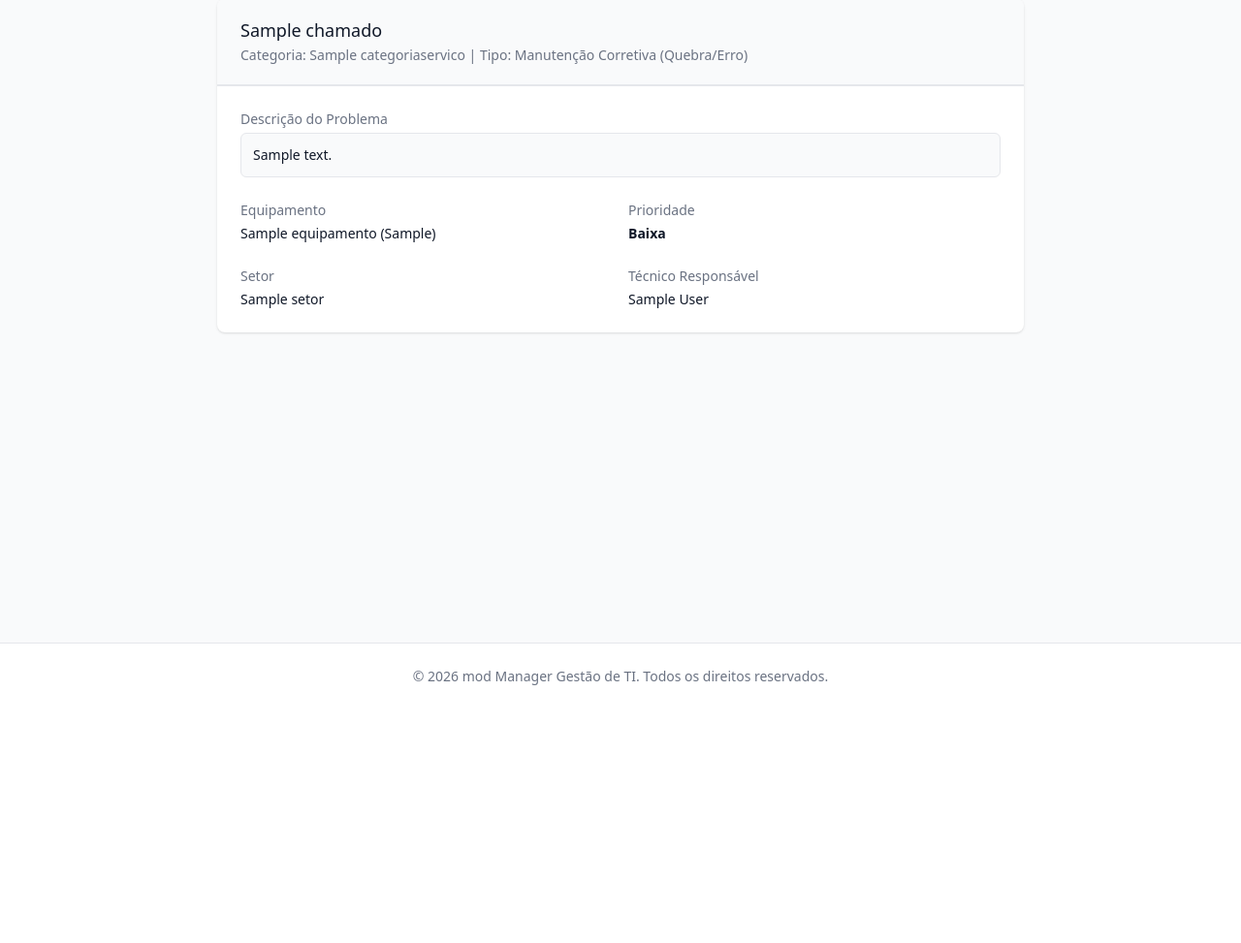
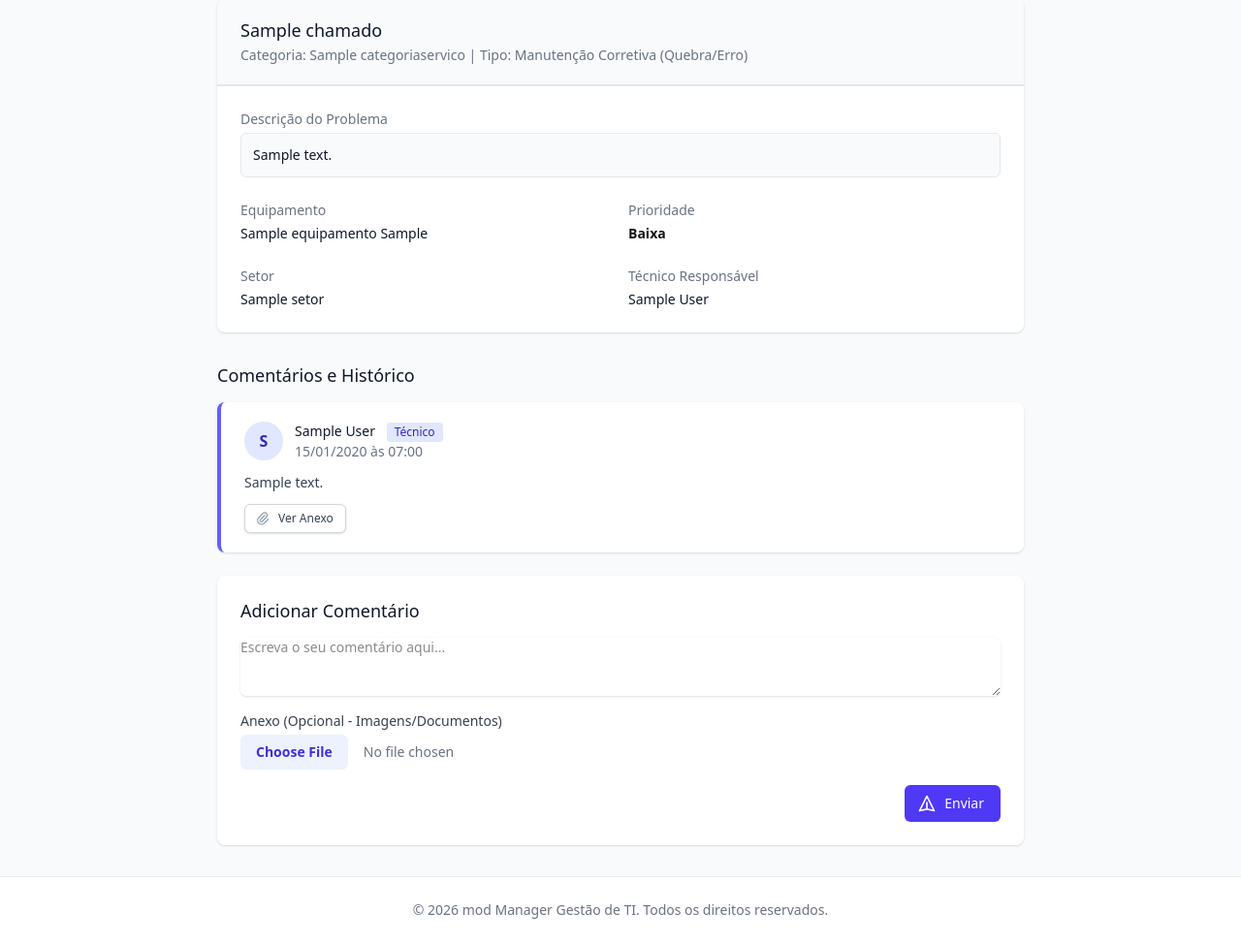
Before and after one commit to mod64bits/modos, a Django app: a page that uses templates/orders/chamado_detail.html in a window 1280 px wide. Shown: the part 201-1174 px from the top of the page at 97% size. Before the commit the page ends 908 px from the top, so only its background shows below. Run offline with Django 5.2, Linux system fonts and the light colour scheme; a user stored in the database is signed in; tables that the repository leaves empty hold one stand-in row (values such as "Sample post"); some libraries are stand-ins or nearby versions.

Commit message:
comentarios os

```diff
--- a/apps/orders/forms.py
+++ b/apps/orders/forms.py
@@ -1,5 +1,5 @@
 from django import forms
-from .models import Chamado
+from .models import Chamado, Comentario
 from apps.equipment.models import Equipamento # Ajuste o import conforme seu app de equipamentos
 
 class ChamadoForm(forms.ModelForm):
@@ -43,3 +43,23 @@ class ChamadoForm(forms.ModelForm):
             self.fields['equipamento'].queryset = Equipamento.objects.filter(empresa=user.empresa)
             # Opcional: Filtrar setores da empresa
             # self.fields['setor'].queryset = Setor.objects.filter(empresa=user.empresa)
+
+
+class ComentarioForm(forms.ModelForm):
+    class Meta:
+        model = Comentario
+        fields = ['texto', 'anexo']
+        widgets = {
+            'texto': forms.Textarea(attrs={
+                'class': 'shadow-sm focus:ring-indigo-500 focus:border-indigo-500 block w-full sm:text-sm border-gray-300 rounded-md',
+                'rows': 3,
+                'placeholder': 'Escreva o seu comentário aqui...'
+            }),
+            'anexo': forms.ClearableFileInput(attrs={
+                'class': 'mt-1 block w-full text-sm text-gray-500 file:mr-4 file:py-2 file:px-4 file:rounded-md file:border-0 file:text-sm file:font-semibold file:bg-indigo-50 file:text-indigo-700 hover:file:bg-indigo-100'
+            })
+        }
+        labels = {
+            'texto': '',  # Ocultamos a label de texto para ficar mais limpo
+            'anexo': ''   # A label já está desenhada no HTML
+        }
--- a/apps/orders/urls.py
+++ b/apps/orders/urls.py
@@ -1,5 +1,5 @@
 from django.urls import path
-from .views import ChamadoCreateView, ChamadoDetailView, ChamadoCancelView
+from .views import ChamadoCreateView, ChamadoDetailView, ChamadoCancelView, AdicionarComentarioView
 
 app_name = 'orders'
 
@@ -8,4 +8,5 @@ urlpatterns = [
     path('novo/', ChamadoCreateView.as_view(), name='chamado_create'),
     path('detalhe/<uuid:pk>/', ChamadoDetailView.as_view(), name='chamado_detalhe'),
     path('<uuid:pk>/cancelar/', ChamadoCancelView.as_view(), name='chamado_cancel'),
+    path('<uuid:pk>/comentar/', AdicionarComentarioView.as_view(), name='chamado_comentar'),
 ]
--- a/apps/orders/views.py
+++ b/apps/orders/views.py
@@ -2,10 +2,10 @@ from django.views.generic import CreateView, DetailView
 from django.views import View
 from django.contrib.auth.mixins import LoginRequiredMixin
 from django.shortcuts import get_object_or_404, redirect
-from django.urls import reverse_lazy
+from django.urls import reverse_lazy, reverse, NoReverseMatch
 from django.contrib import messages
 from .models import Chamado
-from .forms import ChamadoForm
+from .forms import ChamadoForm, ComentarioForm
 
 
 class ChamadoCreateView(LoginRequiredMixin, CreateView):
@@ -54,6 +54,16 @@ class ChamadoDetailView(LoginRequiredMixin, DetailView):
             return qs
         return qs.filter(solicitante=self.request.user)
 
+    def get_context_data(self, **kwargs):
+        context = super().get_context_data(**kwargs)
+        # 1. Traz todos os comentários vinculados a este chamado
+        context['comentarios'] = self.object.comentarios.select_related('autor').all()
+        # 2. O SEGREDO ESTÁ AQUI: Enviar o formulário vazio para o template!
+        # Sem essa variável 'comentario_form', os campos de texto não aparecem na tela.
+        if self.object.status not in ['RESOLVIDO', 'CANCELADO']:
+            context['comentario_form'] = ComentarioForm()
+        return context
+
 
 class ChamadoCancelView(LoginRequiredMixin, View):
     def post(self, request, pk):
@@ -70,3 +80,46 @@ class ChamadoCancelView(LoginRequiredMixin, View):
 
         # Redireciona de volta para o Dashboard
         return redirect('dashboard:dashbord_user')
+
+
+
+class AdicionarComentarioView(LoginRequiredMixin, View):
+    def post(self, request, pk):
+        chamado = get_object_or_404(Chamado, pk=pk)
+
+        # Helper robusto para resolver a URL de redirecionamento
+        # (retorna para a página de onde o usuário veio)
+        referer = request.META.get('HTTP_REFERER')
+        if referer:
+            redirect_url = referer
+        else:
+            try:
+                redirect_url = reverse('orders:chamado_detail', kwargs={'pk': pk})
+            except NoReverseMatch:
+                try:
+                    redirect_url = reverse('chamado_detail', kwargs={'pk': pk})
+                except NoReverseMatch:
+                    redirect_url = reverse('dashboard:dashboard_user')
+
+        # Validação de Segurança
+        if not request.user.is_staff and chamado.solicitante != request.user:
+            messages.error(request, "Você não tem permissão para interagir com este chamado.")
+            return redirect(redirect_url)
+
+        # Bloqueio de inserção caso finalizado/cancelado
+        if chamado.status in ['RESOLVIDO', 'CANCELADO']:
+            messages.error(request, "Este chamado já está encerrado e não aceita novos comentários.")
+            return redirect(redirect_url)
+
+        # Trata os dados e o arquivo em anexo
+        form = ComentarioForm(request.POST, request.FILES)
+        if form.is_valid():
+            comentario = form.save(commit=False)
+            comentario.chamado = chamado
+            comentario.autor = request.user
+            comentario.save()
+            messages.success(request, "Comentário adicionado com sucesso.")
+        else:
+            messages.error(request, "Erro ao adicionar comentário. Verifique se o arquivo enviado é válido.")
+
+        return redirect(redirect_url)
--- a/templates/orders/chamado_detail.html
+++ b/templates/orders/chamado_detail.html
@@ -6,20 +6,16 @@
 <div class="min-h-screen bg-gray-50 py-8">
     <div class="max-w-4xl mx-auto px-4 sm:px-6 lg:px-8">
 
-        <!-- Cabeçalho com Botão Voltar -->
         <div class="mb-6 flex items-center justify-between">
             <div>
                 <a href="{% url 'dashboard:dashbord_user' %}" class="text-indigo-600 hover:text-indigo-900 flex items-center text-sm font-medium mb-2">
                     <svg class="w-4 h-4 mr-1" fill="none" stroke="currentColor" viewBox="0 0 24 24"><path stroke-linecap="round" stroke-linejoin="round" stroke-width="2" d="M10 19l-7-7m0 0l7-7m-7 7h18"></path></svg>
                     Voltar ao Dashboard
                 </a>
-                <h1 class="text-2xl font-bold text-gray-900">
-                    Chamado #{{ chamado.numero }}
-                </h1>
+                <h1 class="text-2xl font-bold text-gray-900">Chamado #{{ chamado.numero }}</h1>
                 <p class="text-sm text-gray-500">Aberto em {{ chamado.aberto_em|date:"d/m/Y \à\s H:i" }}</p>
             </div>
 
-            <!-- Badge de Status Grande -->
             <span class="px-4 py-2 rounded-full text-sm font-bold tracking-wide
                 {% if chamado.status == 'ABERTO' %}bg-blue-100 text-blue-800
                 {% elif chamado.status == 'EM_ATENDIMENTO' %}bg-yellow-100 text-yellow-800
@@ -30,52 +26,29 @@
             </span>
         </div>
 
-        <!-- Card Principal: Informações -->
         <div class="bg-white shadow overflow-hidden sm:rounded-lg mb-6">
             <div class="px-4 py-5 sm:px-6 border-b border-gray-200 bg-gray-50">
-                <h3 class="text-lg leading-6 font-medium text-gray-900">
-                    {{ chamado.titulo }}
-                </h3>
-                <p class="mt-1 max-w-2xl text-sm text-gray-500">
-                    Categoria: {{ chamado.categoria.nome|default:"Geral" }} | Tipo: {{ chamado.get_tipo_display }}
-                </p>
+                <h3 class="text-lg leading-6 font-medium text-gray-900">{{ chamado.titulo }}</h3>
+                <p class="mt-1 max-w-2xl text-sm text-gray-500">Categoria: {{ chamado.categoria.nome|default:"Geral" }} | Tipo: {{ chamado.get_tipo_display }}</p>
             </div>
             <div class="border-t border-gray-200 px-4 py-5 sm:p-6">
                 <div class="grid grid-cols-1 gap-x-4 gap-y-6 sm:grid-cols-2">
-
                     <div class="sm:col-span-2">
                         <dt class="text-sm font-medium text-gray-500">Descrição do Problema</dt>
-                        <dd class="mt-1 text-sm text-gray-900 bg-gray-50 p-3 rounded-md border border-gray-200">
-                            {{ chamado.descricao|linebreaks }}
-                        </dd>
+                        <dd class="mt-1 text-sm text-gray-900 bg-gray-50 p-3 rounded-md border border-gray-200">{{ chamado.descricao|linebreaks }}</dd>
                     </div>
-
                     <div class="sm:col-span-1">
                         <dt class="text-sm font-medium text-gray-500">Equipamento</dt>
-                        <dd class="mt-1 text-sm text-gray-900">
-                            {% if chamado.equipamento %}
-                                {{ chamado.equipamento.nome }} ({{ chamado.equipamento.serial|default:"S/N" }})
-                            {% else %}
-                                <span class="text-gray-400 italic">Não vinculado</span>
-                            {% endif %}
-                        </dd>
+                        <dd class="mt-1 text-sm text-gray-900">{{ chamado.equipamento.nome|default:"Não vinculado" }} {{ chamado.equipamento.serial|default:"" }}</dd>
                     </div>
-
                     <div class="sm:col-span-1">
                         <dt class="text-sm font-medium text-gray-500">Prioridade</dt>
-                        <dd class="mt-1 text-sm font-bold
-                            {% if chamado.prioridade == 'CRITICA' %}text-red-600
-                            {% elif chamado.prioridade == 'ALTA' %}text-orange-600
-                            {% else %}text-gray-900{% endif %}">
-                            {{ chamado.get_prioridade_display }}
-                        </dd>
+                        <dd class="mt-1 text-sm font-bold">{{ chamado.get_prioridade_display }}</dd>
                     </div>
-
                     <div class="sm:col-span-1">
                         <dt class="text-sm font-medium text-gray-500">Setor</dt>
                         <dd class="mt-1 text-sm text-gray-900">{{ chamado.setor.nome|default:"--" }}</dd>
                     </div>
-
                     <div class="sm:col-span-1">
                         <dt class="text-sm font-medium text-gray-500">Técnico Responsável</dt>
                         <dd class="mt-1 text-sm text-gray-900">{{ chamado.nome_tecnico }}</dd>
@@ -84,38 +57,111 @@
             </div>
         </div>
 
-        <!-- ÁREA DE RESOLUÇÃO / LAUDO TÉCNICO -->
-        <!-- Só aparece se o chamado estiver RESOLVIDO ou CANCELADO -->
         {% if chamado.status == 'RESOLVIDO' or chamado.status == 'CANCELADO' %}
         <div class="bg-white shadow overflow-hidden sm:rounded-lg border-l-4 {% if chamado.status == 'RESOLVIDO' %}border-green-500{% else %}border-gray-500{% endif %}">
             <div class="px-4 py-5 sm:px-6 border-b border-gray-200">
                 <h3 class="text-lg leading-6 font-medium text-gray-900 flex items-center">
-                    {% if chamado.status == 'RESOLVIDO' %}
-                        <svg class="w-6 h-6 text-green-500 mr-2" fill="none" stroke="currentColor" viewBox="0 0 24 24"><path stroke-linecap="round" stroke-linejoin="round" stroke-width="2" d="M9 12l2 2 4-4m6 2a9 9 0 11-18 0 9 9 0 0118 0z"></path></svg>
-                        Solução Técnica / Laudo
-                    {% else %}
-                        <svg class="w-6 h-6 text-gray-500 mr-2" fill="none" stroke="currentColor" viewBox="0 0 24 24"><path stroke-linecap="round" stroke-linejoin="round" stroke-width="2" d="M6 18L18 6M6 6l12 12"></path></svg>
-                        Motivo do Cancelamento / Encerramento
-                    {% endif %}
+                    {% if chamado.status == 'RESOLVIDO' %}Solução Técnica / Laudo{% else %}Motivo do Cancelamento / Encerramento{% endif %}
                 </h3>
-                <p class="mt-1 text-sm text-gray-500">
-                    Encerrado em: <strong>{{ chamado.fechado_em|date:"d/m/Y \à\s H:i" }} </strong>por <strong>
-                    {% if chamado.status == 'CANCELADO' %}
-                        {{ chamado.solicitante }}
-                    {% else %}
-                        {{ chamado.tecnico_atribuido }}
-                    {% endif %}
-                    </strong>
-                </p>
+                <p class="mt-1 text-sm text-gray-500">Encerrado em: <strong>{{ chamado.fechado_em|date:"d/m/Y \à\s H:i" }}</strong> por {{ chamado.nome_tecnico }}</p>
             </div>
             <div class="px-4 py-5 sm:p-6 bg-gray-50">
-                <div class="text-gray-800 text-sm whitespace-pre-line leading-relaxed">
-                    {{ chamado.relatorio_tecnico|default:"Nenhuma observação técnica registrada." }}
-                </div>
+                <div class="text-gray-800 text-sm whitespace-pre-line leading-relaxed">{{ chamado.relatorio_tecnico|default:"Nenhuma observação técnica registrada." }}</div>
             </div>
         </div>
         {% endif %}
 
+        <!-- NOVA SEÇÃO: Comentários e Interações -->
+        <div class="mt-8">
+            <h3 class="text-lg leading-6 font-medium text-gray-900 mb-4">Comentários e Histórico</h3>
+
+            <!-- Lista de Comentários -->
+            <div class="space-y-6">
+                {% for comentario in comentarios %}
+                <div class="bg-white shadow sm:rounded-lg px-4 py-5 sm:px-6 border-l-4 {% if comentario.autor.is_staff %}border-indigo-500{% else %}border-gray-300{% endif %}">
+                    <div class="flex space-x-3">
+                        <div class="flex-shrink-0">
+                            <div class="h-10 w-10 rounded-full {% if comentario.autor.is_staff %}bg-indigo-100 text-indigo-800{% else %}bg-gray-200 text-gray-700{% endif %} flex items-center justify-center font-bold">
+                                {{ comentario.autor.first_name|first|default:comentario.autor.username|first|upper }}
+                            </div>
+                        </div>
+                        <div class="min-w-0 flex-1">
+                            <p class="text-sm font-medium text-gray-900">
+                                {{ comentario.autor.get_full_name|default:comentario.autor.username }}
+                                {% if comentario.autor.is_staff %}
+                                    <span class="ml-2 inline-flex items-center px-2 py-0.5 rounded text-xs font-medium bg-indigo-100 text-indigo-800">Técnico</span>
+                                {% else %}
+                                    <span class="ml-2 inline-flex items-center px-2 py-0.5 rounded text-xs font-medium bg-gray-100 text-gray-800">Solicitante</span>
+                                {% endif %}
+                            </p>
+                            <p class="text-sm text-gray-500">{{ comentario.criado_em|date:"d/m/Y \à\s H:i" }}</p>
+                        </div>
+                    </div>
+                    <div class="mt-3 text-sm text-gray-700">
+                        <p>{{ comentario.texto|linebreaksbr }}</p>
+                    </div>
+                    {% if comentario.anexo %}
+                    <div class="mt-3">
+                        <a href="{{ comentario.anexo.url }}" target="_blank" class="inline-flex items-center px-3 py-1.5 border border-gray-300 shadow-sm text-xs font-medium rounded-md text-gray-700 bg-white hover:bg-gray-50 focus:outline-none focus:ring-2 focus:ring-offset-2 focus:ring-indigo-500">
+                            <svg class="-ml-0.5 mr-2 h-4 w-4 text-gray-400" fill="none" viewBox="0 0 24 24" stroke="currentColor">
+                                <path stroke-linecap="round" stroke-linejoin="round" stroke-width="2" d="M15.172 7l-6.586 6.586a2 2 0 102.828 2.828l6.414-6.586a4 4 0 00-5.656-5.656l-6.415 6.585a6 6 0 108.486 8.486L20.5 13" />
+                            </svg>
+                            Ver Anexo
+                        </a>
+                    </div>
+                    {% endif %}
+                </div>
+                {% empty %}
+                <p class="text-sm text-gray-500 italic">Nenhum comentário registrado ainda.</p>
+                {% endfor %}
+            </div>
+
+            <!-- Formulário de Novo Comentário (Visível se chamado não estiver encerrado) -->
+            {% if chamado.status != 'RESOLVIDO' and chamado.status != 'CANCELADO' %}
+            <div class="bg-white shadow sm:rounded-lg mt-6">
+                <div class="px-4 py-5 sm:p-6">
+                    <h3 class="text-lg leading-6 font-medium text-gray-900">Adicionar Comentário</h3>
+                    <form action="{% url 'orders:chamado_comentar' chamado.id %}" method="POST" enctype="multipart/form-data" class="mt-4">
+                        {% csrf_token %}
+                        <div class="grid grid-cols-1 gap-y-4">
+                            <div>
+                                <label for="id_texto" class="sr-only">Comentário</label>
+                                {{ comentario_form.texto }}
+                            </div>
+                            <div>
+                                <label for="id_anexo" class="block text-sm font-medium text-gray-700 mb-1">Anexo (Opcional - Imagens/Documentos)</label>
+                                {{ comentario_form.anexo }}
+                            </div>
+                        </div>
+                        <div class="mt-4 flex justify-end">
+                            <button type="submit" class="inline-flex items-center justify-center px-4 py-2 border border-transparent font-medium rounded-md text-white bg-indigo-600 hover:bg-indigo-700 focus:outline-none focus:ring-2 focus:ring-offset-2 focus:ring-indigo-500 sm:text-sm">
+                                <svg class="-ml-1 mr-2 h-5 w-5" fill="none" viewBox="0 0 24 24" stroke="currentColor">
+                                    <path stroke-linecap="round" stroke-linejoin="round" stroke-width="2" d="M12 19l9 2-9-18-9 18 9-2zm0 0v-8" />
+                                </svg>
+                                Enviar
+                            </button>
+                        </div>
+                    </form>
+                </div>
+            </div>
+            {% else %}
+            <div class="mt-6 bg-yellow-50 border-l-4 border-yellow-400 p-4 rounded-md">
+                <div class="flex">
+                    <div class="flex-shrink-0">
+                        <svg class="h-5 w-5 text-yellow-400" fill="none" viewBox="0 0 24 24" stroke="currentColor">
+                            <path stroke-linecap="round" stroke-linejoin="round" stroke-width="2" d="M12 9v2m0 4h.01m-6.938 4h13.856c1.54 0 2.502-1.667 1.732-3L13.732 4c-.77-1.333-2.694-1.333-3.464 0L3.34 16c-.77 1.333.192 3 1.732 3z" />
+                        </svg>
+                    </div>
+                    <div class="ml-3">
+                        <p class="text-sm text-yellow-700 font-medium">
+                            Este chamado foi {{ chamado.get_status_display }} e não aceita novos comentários.
+                        </p>
+                    </div>
+                </div>
+            </div>
+            {% endif %}
+        </div>
+
     </div>
 </div>
 {% endblock %}
```
Also changed, not shown: apps/orders/models.py (+16 -0 lines), apps/orders/migrations/0002_comentario.py (added), theme/static/css/dist/styles.css.
